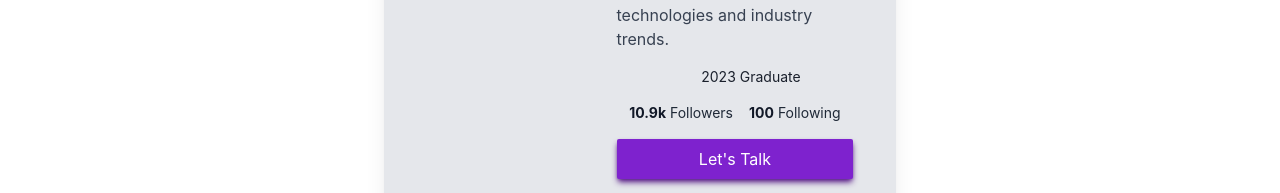
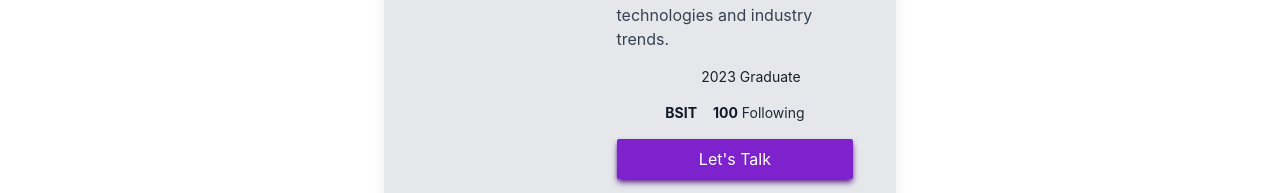
Before and after one commit to renon69/portfolio-2, a React (Vite) app: page / in a window 1280 px wide. Shown: the part 1770-1963 px from the top of the page. Built offline with nearby package versions, Linux system fonts and the light colour scheme.

Commit message:
put my degree in about page

```diff
--- a/src/components/About.jsx
+++ b/src/components/About.jsx
@@ -21,7 +21,7 @@ const About = () => {
                 </ul>
 
                 <ul class="space-x-4 flex flex-row justify-center w-full mb-4">
-                    <li class="text-sm text-gray-800"><strong class="text-gray-900">10.9k</strong> Followers</li>
+                    <li class="text-sm text-gray-800"><strong class="text-gray-900">BSIT</strong></li>
                     <li class="text-sm text-gray-800"><strong class="text-gray-900">100</strong> Following</li>
                 </ul>
                 <button class="transition-colors bg-purple-700 hover:bg-purple-800 p-2 rounded-sm w-full text-white text-hover shadow-md shadow-purple-900 ">
```
